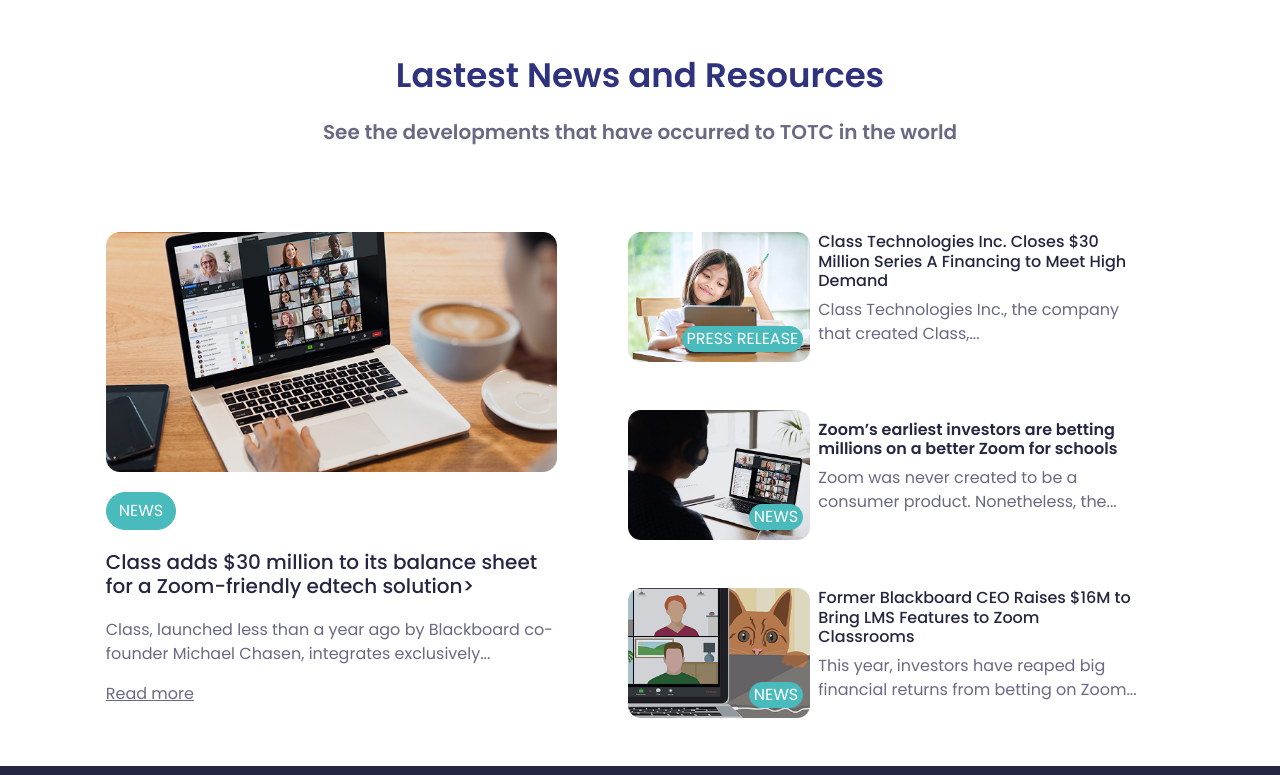
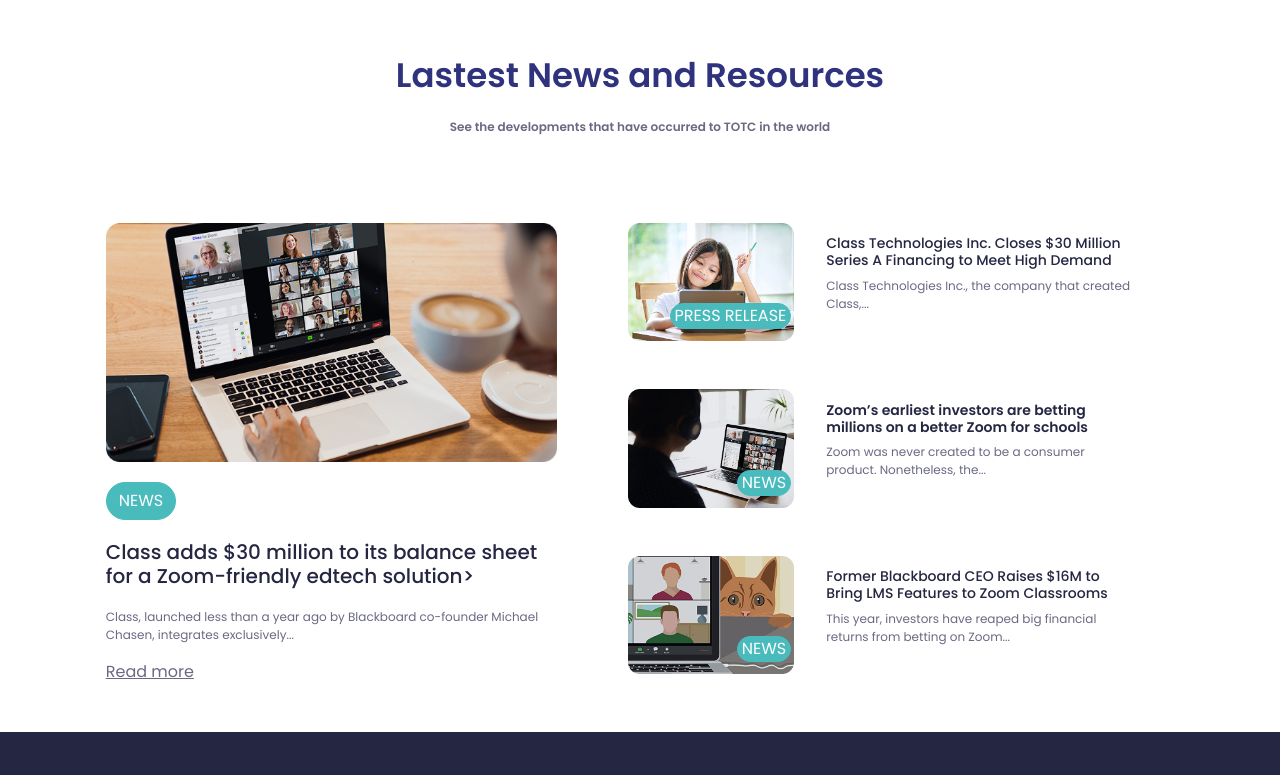
Before and after one commit to sumit773780/TOTC, a plain HTML site: page index.html in a window 1280 px wide. Shown: the part 8790-9565 px from the top of the page. Drawn offline with nearby package versions, Linux system fonts and the light colour scheme.

Commit message:
some change

```diff
--- a/assets/sass/components/_LastestNewsandResources.scss
+++ b/assets/sass/components/_LastestNewsandResources.scss
@@ -1,6 +1,6 @@
 .LastestNewsandResources {
     .end-0 {
-        right: 7px !important;
+        right: 15px !important;
     }
 
     .bottom-0 {
@@ -9,8 +9,23 @@
 
 }
 
-@media(max-width:576px) {
-    .max {
-        max-width: 100%;
+@media (max-width:1400px){
+    .LastestNewsandResources {
+    .end-0 {
+        right: 15px !important;
     }
+
+    .bottom-0 {
+        bottom: 12px !important;
+    }
+
+    h6{
+        font-size: 14px;
+    }
+    p{
+        font-size: 12px;
+    }
+
 }
+
+}
--- a/assets/sass/components/_explore.scss
+++ b/assets/sass/components/_explore.scss
@@ -67,6 +67,21 @@
         }
     }
 
+    @media (max-width:992px) {
+        .hover-btn-1 {
+            display: none;
+        }
+
+        .hover-btn {
+            background-color: transparent;
+            transform: rotate(0deg);
+        }
+
+        .card {
+            display: block;
+        }
+    }
+
     @media (max-width:1210px) {
         .hover-btn {
             width: 85px;
@@ -79,13 +94,14 @@
         .hover-btn-3 {
             width: 50px;
         }
+
         .card {
             width: 400px;
         }
 
     }
 
-     @media (max-width:1010px) {
+    @media (max-width:1010px) {
         .hover-btn {
             width: 77px;
         }
@@ -99,7 +115,12 @@
         }
     }
 
-    @mea
+    @media (max-width:768px) {
+        .card {
+        }
+
+    }
+
 }
 
 .border-c1 {
--- a/index.html
+++ b/index.html
@@ -69,7 +69,8 @@
             <div class="container ">
                 <div class="row banner justify-content-between align-items-center  gy-2">
                     <div class="col-lg-5">
-                        <h1 class="one text-white pb-3 fw-bold"><span class="text-warning pe-2">Studying</span>Online is now
+                        <h1 class="one text-white pb-3 fw-bold"><span class="text-warning pe-2">Studying</span>Online is
+                            now
                             much
                             easier</h1>
                         <p class="fw-regular text-white">TOTC is an interesting platform that will teach you in more an
@@ -129,7 +130,8 @@
                         </div>
                     </div>
                 </div>
-                <div class="row g-2 flex-column flex-sm-row justify-content-evenly text-center mt-lg-6 mt-sm-4 mt-2 gy-3">
+                <div
+                    class="row g-2 flex-column flex-sm-row justify-content-evenly text-center mt-lg-6 mt-sm-4 mt-2 gy-3">
                     <div class="col">
                         <h2 class="gardient fw-light">15K+</h2>
                         <h3 class="text-dark fw-normal">Students</h3>
@@ -1284,7 +1286,7 @@
             <div class="container">
                 <div class="row justify-content-around gy-5">
                     <div class="col-lg-5 mx-auto">
-                        <p class="fw-regular mt-2 ps-3 ps-lg-0">--- TESTIMONIAL</p>
+                        <p class="fw-regular mt-2 ps-3 ps-lg-0 text-secondary">--- TESTIMONIAL</p>
                         <h2 class="text-primary-emphasis fw-bold mt-lg-5 mt-3 one">What They Say?</h2>
                         <p class="text-secondary fw-regular mt-lg-5">TOTC has got more than 100k positive ratings from
                             our
@@ -1413,9 +1415,10 @@
                         <a href="#" class="text-secondary">Read more</a>
                     </div>
                     <div class="col-lg-6">
-                        <div class="d-flex align-items-center flex-column flex-sm-row gy-3 gap-2 mb-lg-5 mb-3">
-                            <div class="col-lg-4 position-relative">
-                                <img src="./assets/image/agirl.png" class="img-fluid max" alt="A girl">
+                        <div class="col-12">
+                            <div class="row align-items-center flex-column flex-sm-row gy-3 gap-2 mb-lg-5 mb-3">
+                                <div class="col-5 col-lg-4 position-relative">
+                                    <img src="./assets/image/agirl.png" class="img-fluid" alt="A girl">
                                     <a href="#"
                                         class="btn text-white fw-regular ps-1 pe-1 p-0 btn-primary rounded-pill position-absolute bottom-0 end-0">PRESS
                                         RELEASE</a>
@@ -1431,11 +1434,13 @@
                                     </p>
                                 </div>
                             </div>
-                        <div class="d-flex gap-2 align-items-center flex-column flex-sm-row gy-3">
-                            <div class="col-lg-4 position-relative">
-                                <img src="./assets/image/zoommeating.png" class="img-fluid max" alt="zoommeating">
+                        </div>
+                        <div class="col-12">
+                            <div class="row gy-3 gap-2 align-items-center flex-column flex-sm-row mb-lg-5 mb-3">
+                                <div class="col-5 col-lg-4 position-relative">
+                                    <img src="./assets/image/zoommeating.png" class="img-fluid" alt="zoommeating">
                                     <a href="#"
-                                    class="btn text-white fw-regular ps-1 pe-1 p-0  btn-primary rounded-pill position-absolute bottom-0 end-0">NEWS</a>
+                                        class="btn text-white fw-regular ps-1 pe-1 p-0 btn-primary rounded-pill position-absolute bottom-0 end-0">NEWS</a>
                                 </div>
                                 <div class="col-lg-7">
                                     <h4 class="h6 text-black fw-mediumm">Zoom’s earliest investors are
@@ -1448,9 +1453,11 @@
                                         the...</p>
                                 </div>
                             </div>
-                        <div class="d-flex gap-2 align-items-center flex-column flex-sm-row gy-3 mt-lg-5 mt-3">
-                            <div class="col-lg-4 position-relative">
-                                <img src="./assets/image/lmsfeature.png" class="img-fluid max" alt="lmsfeature">
+                        </div>
+                        <div class="col-12">
+                            <div class="row gap-2 align-items-center flex-column flex-sm-row gy-3">
+                                <div class="col-5 col-lg-4 position-relative">
+                                    <img src="./assets/image/lmsfeature.png" class="img-fluid" alt="lmsfeature">
                                     <a href="#"
                                         class="btn text-white fw-regular ps-1 pe-1 p-0  btn-primary rounded-pill position-absolute bottom-0 end-0">NEWS</a>
                                 </div>
@@ -1463,6 +1470,7 @@
                                     <p class="text-secondary">This year, investors have reaped big financial returns
                                         from
                                         betting on Zoom...</p>
+                                </div>
                             </div>
                         </div>
                     </div>
```
Also changed, not shown: assets/sass/components/_testimonials.scss (+5 -4 lines), assets/css/style.min.css, 1 other file. Lines whose indentation alone changed are shown as unchanged.
